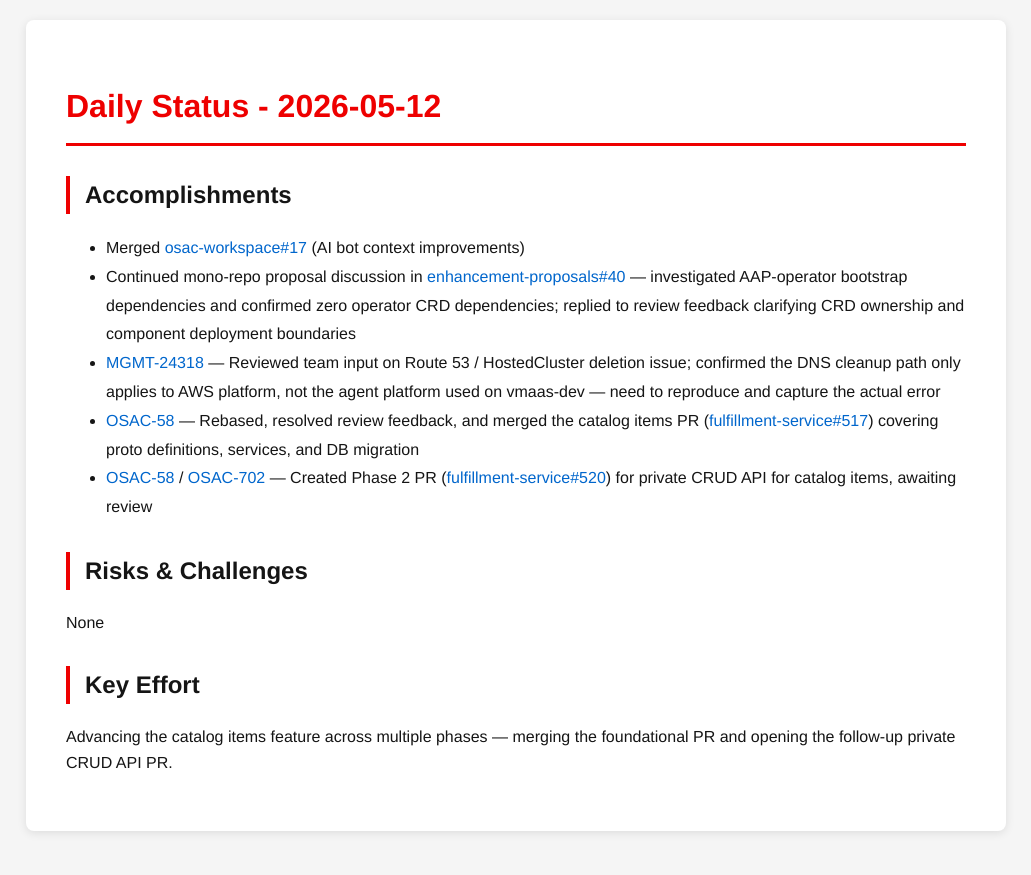
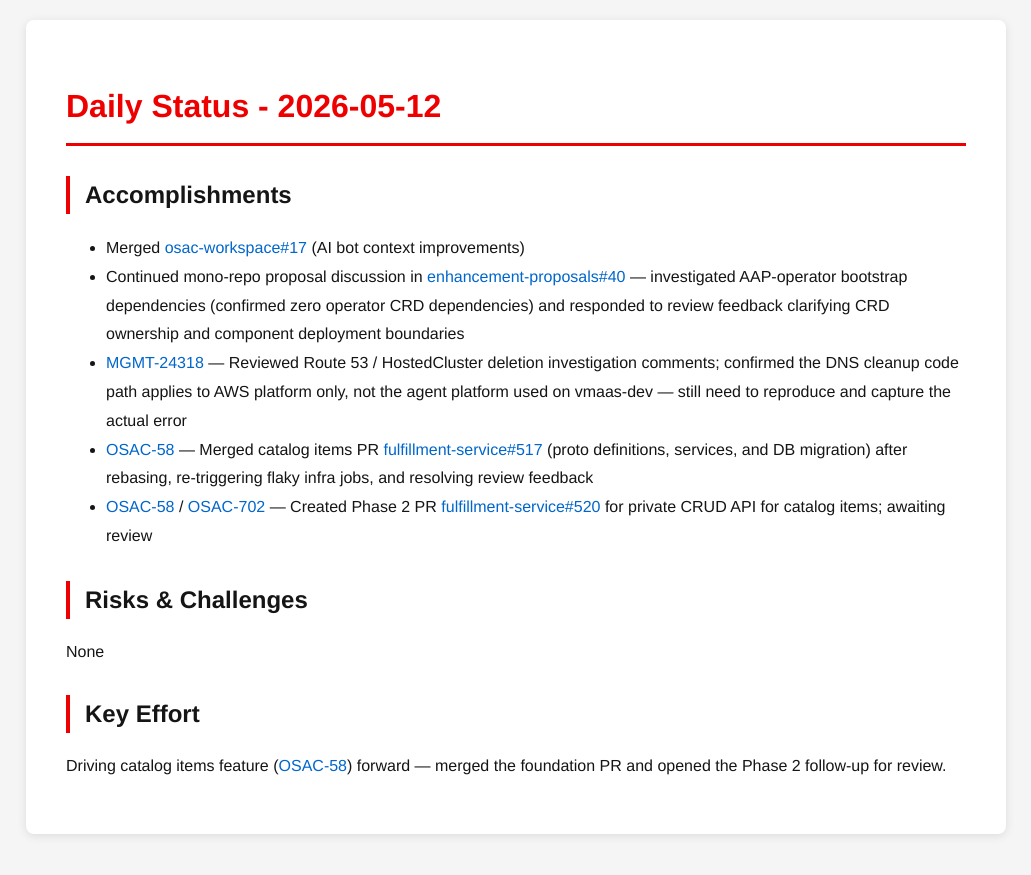
Before and after one commit to tzvatot/daily-status, a Jekyll site: the page built from 2026-05-12.md, in a window 1280 px wide. Shown: the top 875 px of the page, without its empty margins (124-1155 px from the left). Built offline with Jekyll 4.4.1, drawn with Linux system fonts in a browser that asks for light colours.

Commit message:
Daily status update - 2026-05-12

```diff
--- a/2026-05-12.md
+++ b/2026-05-12.md
@@ -8,13 +8,13 @@
 
 ## Accomplishments
 - Merged [osac-workspace#17](https://github.com/osac-project/osac-workspace/pull/17) (AI bot context improvements)
-- Continued mono-repo proposal discussion in [enhancement-proposals#40](https://github.com/osac-project/enhancement-proposals/pull/40) — investigated AAP-operator bootstrap dependencies and confirmed zero operator CRD dependencies; replied to review feedback clarifying CRD ownership and component deployment boundaries
-- [MGMT-24318](https://redhat.atlassian.net/browse/MGMT-24318) — Reviewed team input on Route 53 / HostedCluster deletion issue; confirmed the DNS cleanup path only applies to AWS platform, not the agent platform used on vmaas-dev — need to reproduce and capture the actual error
-- [OSAC-58](https://redhat.atlassian.net/browse/OSAC-58) — Rebased, resolved review feedback, and merged the catalog items PR ([fulfillment-service#517](https://github.com/osac-project/fulfillment-service/pull/517)) covering proto definitions, services, and DB migration
-- [OSAC-58](https://redhat.atlassian.net/browse/OSAC-58) / [OSAC-702](https://redhat.atlassian.net/browse/OSAC-702) — Created Phase 2 PR ([fulfillment-service#520](https://github.com/osac-project/fulfillment-service/pull/520)) for private CRUD API for catalog items, awaiting review
+- Continued mono-repo proposal discussion in [enhancement-proposals#40](https://github.com/osac-project/enhancement-proposals/pull/40) — investigated AAP-operator bootstrap dependencies (confirmed zero operator CRD dependencies) and responded to review feedback clarifying CRD ownership and component deployment boundaries
+- [MGMT-24318](https://redhat.atlassian.net/browse/MGMT-24318) — Reviewed Route 53 / HostedCluster deletion investigation comments; confirmed the DNS cleanup code path applies to AWS platform only, not the agent platform used on vmaas-dev — still need to reproduce and capture the actual error
+- [OSAC-58](https://redhat.atlassian.net/browse/OSAC-58) — Merged catalog items PR [fulfillment-service#517](https://github.com/osac-project/fulfillment-service/pull/517) (proto definitions, services, and DB migration) after rebasing, re-triggering flaky infra jobs, and resolving review feedback
+- [OSAC-58](https://redhat.atlassian.net/browse/OSAC-58) / [OSAC-702](https://redhat.atlassian.net/browse/OSAC-702) — Created Phase 2 PR [fulfillment-service#520](https://github.com/osac-project/fulfillment-service/pull/520) for private CRUD API for catalog items; awaiting review
 
 ## Risks & Challenges
 None
 
 ## Key Effort
-Advancing the catalog items feature across multiple phases — merging the foundational PR and opening the follow-up private CRUD API PR.
+Driving catalog items feature ([OSAC-58](https://redhat.atlassian.net/browse/OSAC-58)) forward — merged the foundation PR and opened the Phase 2 follow-up for review.
```
